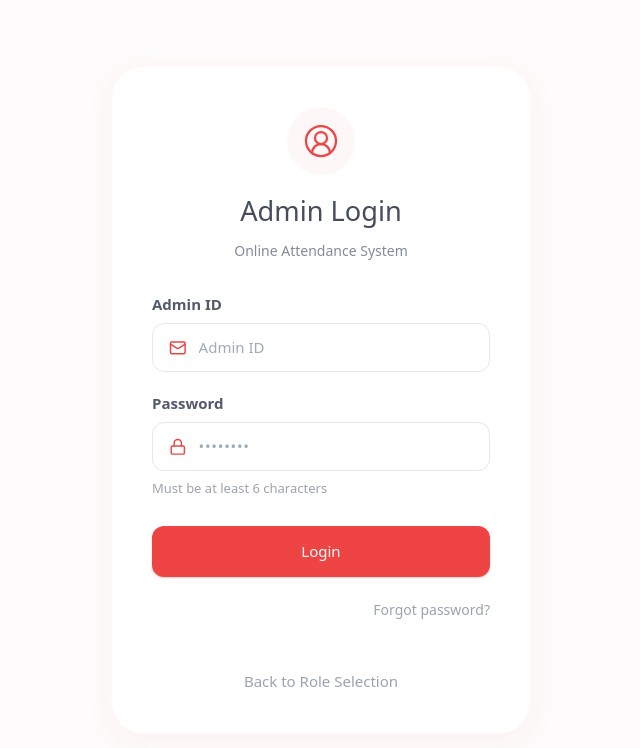
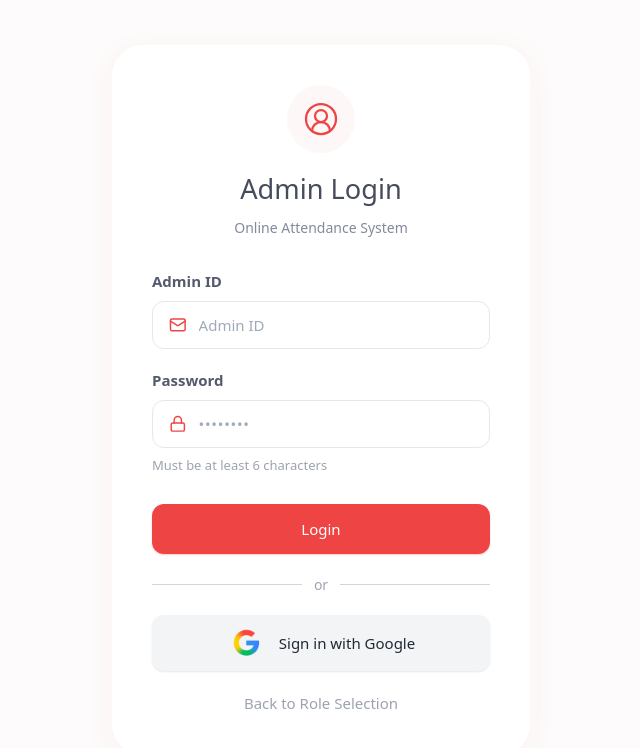
Before and after one commit to Ved-sketch/Online-Attendance-System, a React app in the folder Online-Attendance-System/frontend/: page /Admin in a window 1280 px wide. Shown: the top 748 px of the page, without its empty margins (319-959 px from the left). Built offline with nearby package versions, Linux system fonts and the light colour scheme; the HTML template or start-up script is replaced by a standard one.

Commit message:
removed the department and semester/subject buttons from the teacher and student login pages. Instead added the signIn with google button.

```diff
--- a/Online-Attendance-System/frontend/src/Pages/AdminLoginForm.jsx
+++ b/Online-Attendance-System/frontend/src/Pages/AdminLoginForm.jsx
@@ -1,4 +1,5 @@
 import { CircleUserRound, Mail, Lock } from "lucide-react";
+import googleLogo from "../assets/google-logo.webp";
 
 const AdminLoginPage = () => {
     return (
@@ -53,14 +54,30 @@
                         </button>
                     </div>
 
-                    <div className="text-right">
+                    {/* <div className="text-right">
                         <a href="#" className="inline-block text-[14px] text-[#9ca3af] hover:text-gray-600 transition-colors font-medium">
                             Forgot password?
                         </a>
+                    </div> */}
+
+                    <div className="flex items-center gap-3">
+                        <div className="flex-1 border-t border-gray-300"></div>
+                        <span className="text-[14px] text-[#9ca3af] font-medium">or</span>
+                        <div className="flex-1 border-t border-gray-300"></div>
+                    </div>
+
+                    <div>
+                        <button
+                            type="button"
+                            className="w-full bg-gray-100 hover:bg-gray-200 text-gray-800 font-medium py-2 rounded-xl transition-all shadow-sm shadow-gray-200 text-[15px] flex items-center justify-center"
+                        >
+                            <img src={googleLogo} alt="Google Logo" className="w-10 h-10 mr-3" />
+                            Sign in with Google
+                        </button>
                     </div>
                 </form>
 
-                <div className="mt-12 text-center">
+                <div className="mt-5 text-center">
                     <a href="/" className="inline-block text-[15px] text-[#9ca3af] hover:text-gray-600 transition-colors font-medium">
                         Back to Role Selection
                     </a>
--- a/Online-Attendance-System/frontend/src/Pages/SignupForm.jsx
+++ b/Online-Attendance-System/frontend/src/Pages/SignupForm.jsx
@@ -1,6 +1,8 @@
 import { User, Mail, Lock, IdCard, Building2, ChevronDown } from "lucide-react";
+import googleLogo from "../assets/google-logo.webp";
 
 const SignupForm = ({userRole,Identification,Task}) => {
+
     return (
         <div className="flex flex-col items-center justify-center min-h-screen bg-[#fdfbfb] p-4">
             <h1 className="text-2xl sm:text-3xl font-bold text-gray-900 mb-6 text-center">
@@ -76,7 +78,7 @@
                     {/* Department and Subject/Semester Row */}
                     <div className="grid grid-cols-2 gap-4">
                         {/* Department */}
-                        <div>
+                        {/* <div>
                             <label className="block text-[14px] font-semibold text-[#545a6b] mb-1.5">
                                 Department
                             </label>
@@ -97,10 +99,10 @@
                                     <ChevronDown className="w-4 h-4 stroke-[2]" />
                                 </span>
                             </div>
-                        </div>
+                        </div> */}
 
                         {/* Subject / Semester */}
-                        <div>
+                        {/* <div>
                             <label className="block text-[14px] font-semibold text-[#545a6b] mb-1.5">
                                 {Task}
                             </label>
@@ -118,7 +120,7 @@
                                     <ChevronDown className="w-4 h-4 stroke-[2]" />
                                 </span>
                             </div>
-                        </div>
+                        </div> */}
                     </div>
 
                     {/* Submit Button */}
@@ -132,13 +134,29 @@
                     </div>
 
                     {/* Bottom Redirect */}
-                    <div className="mt-6 text-center">
+                    {/* <div className="mt-6 text-center">
                         <span className="text-[14px] text-[#545a6b] font-medium">
                             Already have an account?{' '}
                         </span>
                         <a href="/login" className="text-[14px] text-[#ef4444] hover:text-[#d73d3d] font-semibold transition-colors">
                             Login
                         </a>
+                    </div> */}
+
+                    <div className="flex items-center gap-3">
+                        <div className="flex-1 border-t border-gray-300"></div>
+                        <span className="text-[14px] text-[#9ca3af] font-medium">or</span>
+                        <div className="flex-1 border-t border-gray-300"></div>
+                    </div>
+
+                    <div>
+                        <button
+                            type="button"
+                            className="w-full bg-gray-100 hover:bg-gray-200 text-gray-800 font-medium py-2 rounded-xl transition-all shadow-sm shadow-gray-200 text-[15px] flex items-center justify-center"
+                        >
+                            <img src={googleLogo} alt="Google Logo" className="w-10 h-10 mr-3" />
+                            Sign in with Google
+                        </button>
                     </div>
 
                 </form>
```
Also changed, not shown: Online-Attendance-System/frontend/src/assets/google-logo.webp (added), Online-Attendance-System/frontend/src/assets/google-logo1.avif (added).
